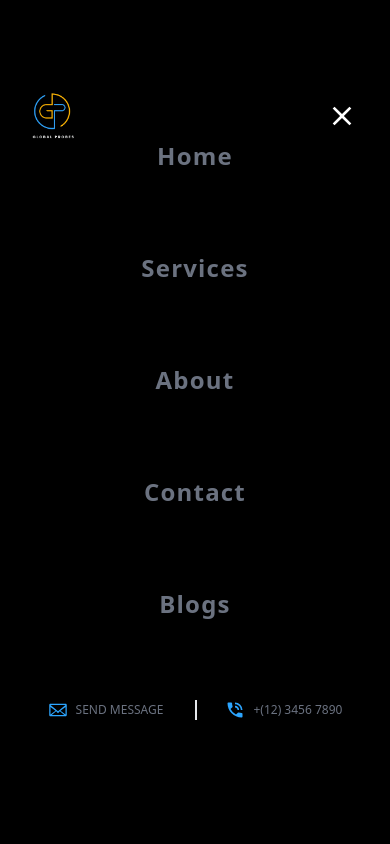
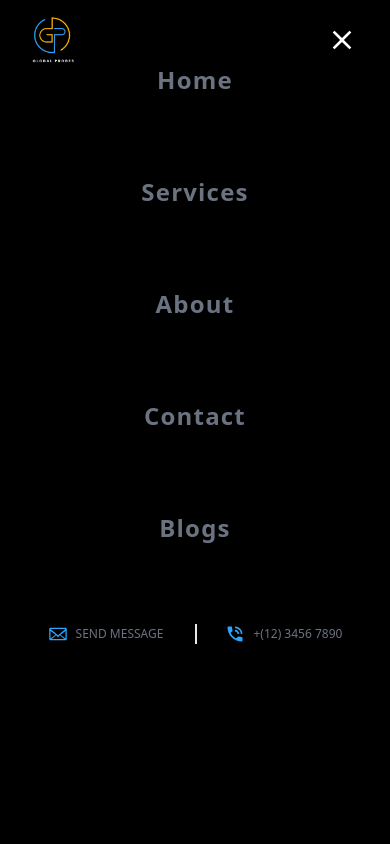
Before and after one commit to anm27/global-probes, a React (Create React App) app: page / in a window 390 px wide. Both pictures are taken after a click on the icon 342 px from the left and 40 px from the top of the page. Shown: the top 844 px of the page. Built offline with nearby package versions, Linux system fonts and the light colour scheme.

Commit message:
CP-6 MobileHeader fix check

```diff
--- a/src/components/MobileHeader.js
+++ b/src/components/MobileHeader.js
@@ -28,7 +28,7 @@ const MobileHeader = () => {
         </motion.div>
       )}
       {!showMobileNav && (
-        <div className="fixed grid items-center z-50 w-full bg-transparent h-100vh">
+        <div className="fixed z-50 w-full bg-transparent h-100vh">
           <motion.div>
             <div className="smd:flex items-center lg:hidden xs:px-12 sm:px-8 justify-between pt-4">
               <header className="flex items-center flex-row space-x-7">
@@ -41,7 +41,7 @@ const MobileHeader = () => {
               <MdClose onClick={showMobileHeader} color="white" size={32} />
             </div>
             <nav>
-              <ul className="grid justify-center text-center text-2xl space-y-20">
+              <ul className="grid items-center justify-center text-center text-2xl space-y-20">
                 <li>
                   <NavLink
                     to="/"
```
